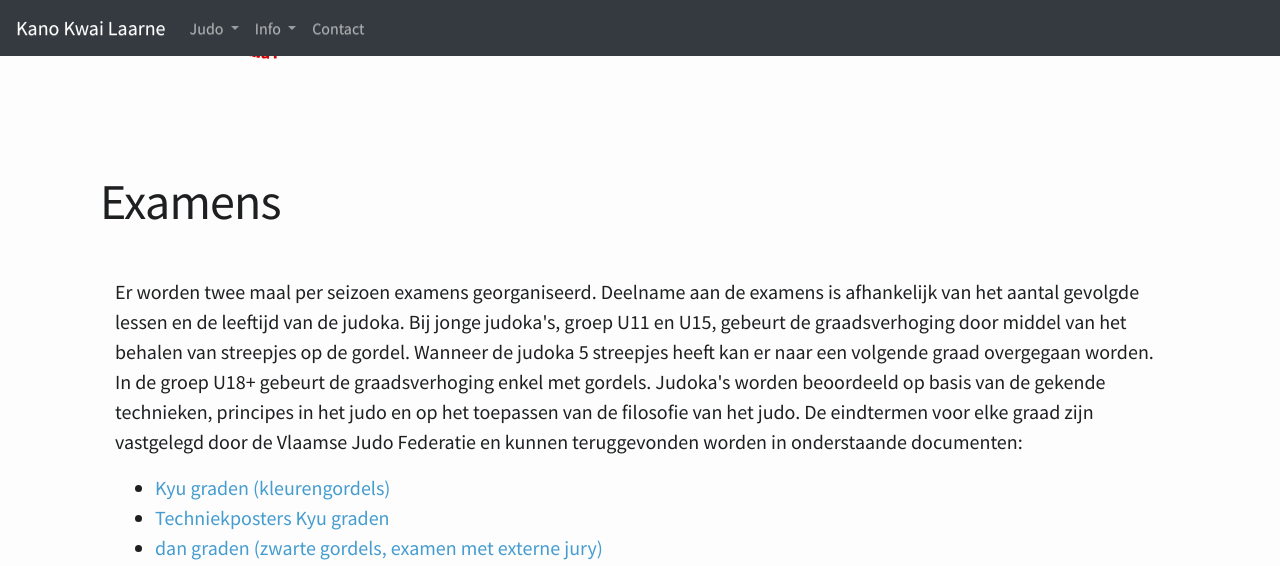
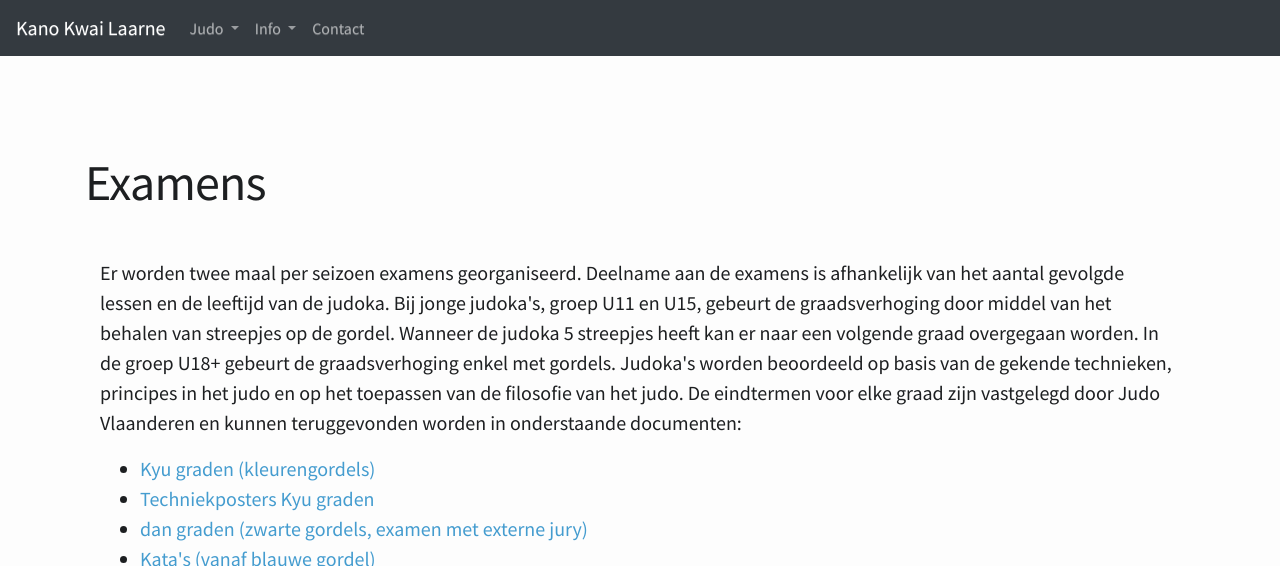
Before and after one commit to Jorick/Kano-Kwai-Laarne, a Jekyll site: the page built from judo.html, in a window 1280 px wide and 900 px high, scrolled down 1792 px, cut to the strip 0-566 px from the top of the window. Built offline with Jekyll 4.4.1, drawn with Linux system fonts in a browser that asks for light colours; some web fonts are replaced.

Commit message:
fix carousel not full width

```diff
--- a/_layouts/default.html
+++ b/_layouts/default.html
@@ -4,9 +4,7 @@
   <body>
     <main role="main">
     {% include navbar.html %}
-      <div class="container">
-        {{ content }}
-      </div>
+       {{ content }}
      {% include footer.html %}
    </main>
  </body>
--- a/about.html
+++ b/about.html
@@ -33,7 +33,7 @@
       <h1 class="featurette-heading mb-4">Locatie</h1>
     </div>
     <div class="col-lg-4 col-md-5 col-sm-12">
-      <p class="lead text-left">Al onze lessen gaan door in de polyvalente zaal van de gemeentelijke sporthal "Veldmeers" te Laarne:
+      <p class="lead text-left">Al onze lessen gaan door in de Dojo van de gemeentelijke sporthal "Veldmeers" te Laarne:
 
       </p>
       <p class="lead text-left">adres:
--- a/index.html
+++ b/index.html
@@ -22,13 +22,11 @@
       <img class="fill center-block" src={{ "assets/images/IMG_7069.jpg" | relative_url }} alt="Third slide" />
     </div>
   </div>
-  <a class="left carousel-control" href="javascript:void(0)" role="button" data-slide="prev"
-  data-target="#myCarousel">
+  <a class="left carousel-control" href="javascript:void(0)" role="button" data-slide="prev" data-target="#myCarousel">
     <span class="glyphicon glyphicon-chevron-left" aria-hidden="true"></span>
     <span class="sr-only">Vorige</span>
   </a>
-<a class="right carousel-control" href="javascript:void(0)" role="button" data-slide="next"
-data-target="#myCarousel">
+  <a class="right carousel-control" href="javascript:void(0)" role="button" data-slide="next" data-target="#myCarousel">
     <span class="glyphicon glyphicon-chevron-right" aria-hidden="true"></span>
     <span class="sr-only">Volgende</span>
   </a>
--- a/judo.html
+++ b/judo.html
@@ -4,8 +4,6 @@
 permalink: /judo
 ---
 
-<main>
-  <! -- Container voor alle content -->
 <div class="container marketing">
   <div class="row featurette" id="judotraining">
     <div class="col-md-12">
@@ -86,8 +84,8 @@
           graadsverhoging door middel van het behalen van streepjes op de gordel. Wanneer de judoka 5 streepjes
           heeft kan er naar een volgende graad overgegaan worden. In de groep U18+ gebeurt de graadsverhoging enkel
           met gordels. Judoka's worden beoordeeld op basis van de gekende technieken, principes in het judo en op
-            het toepassen van de filosofie van het judo. De eindtermen voor elke graad zijn vastgelegd door de
-            Vlaamse Judo Federatie en kunnen teruggevonden worden in onderstaande documenten:
+          het toepassen van de filosofie van het judo. De eindtermen voor elke graad zijn vastgelegd door Judo Vlaanderen
+           en kunnen teruggevonden worden in onderstaande documenten:
         </p>
         <p class="lead">
           <ul class="lead">
```
Also changed, not shown: 1 other file. Lines whose indentation alone changed are shown as unchanged.
